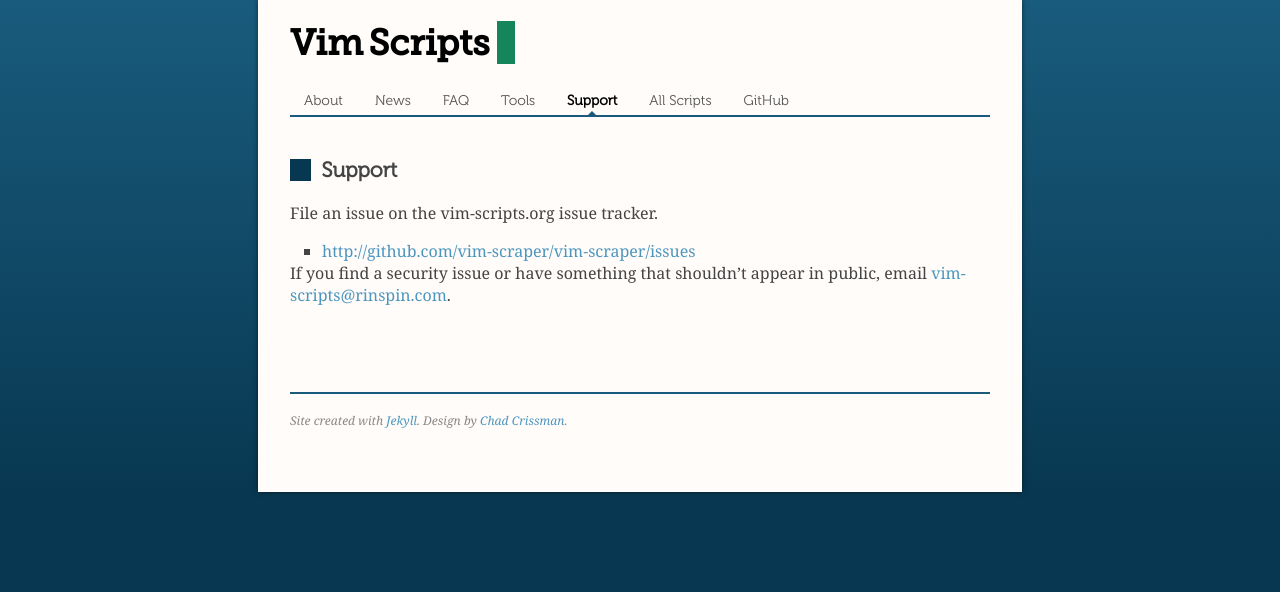
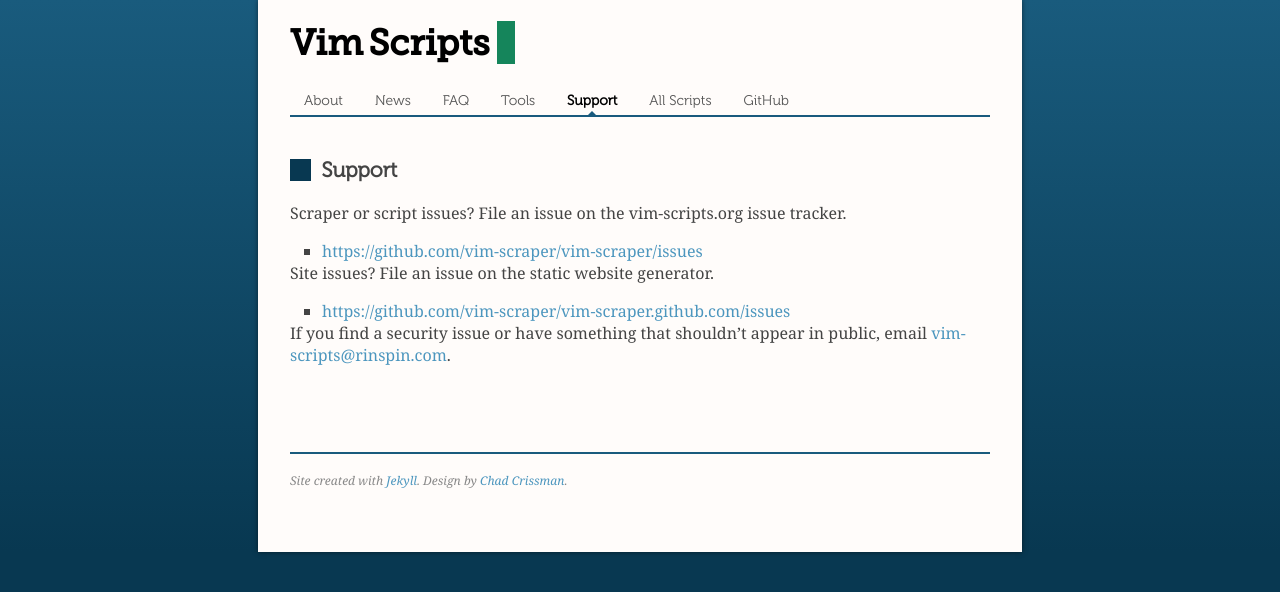
Before and after one commit to vim-scraper/vim-scraper.github.com, a Jekyll site: the page built from vim/support.markdown, in a window 1280 px wide. Shown: the top 592 px of the page. Built offline with Jekyll 4.4.1, drawn with Linux system fonts in a browser that asks for light colours; Markdown is read by kramdown in place of the engine named in the settings.

Commit message:
update support page to reflect split repos again

```diff
--- a/vim/support.markdown
+++ b/vim/support.markdown
@@ -5,9 +5,13 @@
 
 ## Support
 
-File an issue on the vim-scripts.org issue tracker.
+Scraper or script issues?  File an issue on the vim-scripts.org issue tracker.
 
-* <http://github.com/vim-scraper/vim-scraper/issues>
+* <https://github.com/vim-scraper/vim-scraper/issues>
+
+Site issues?  File an issue on the static website generator.
+
+* <https://github.com/vim-scraper/vim-scraper.github.com/issues>
 
 If you find a security issue or have something that shouldn't appear
 in public, email
```
